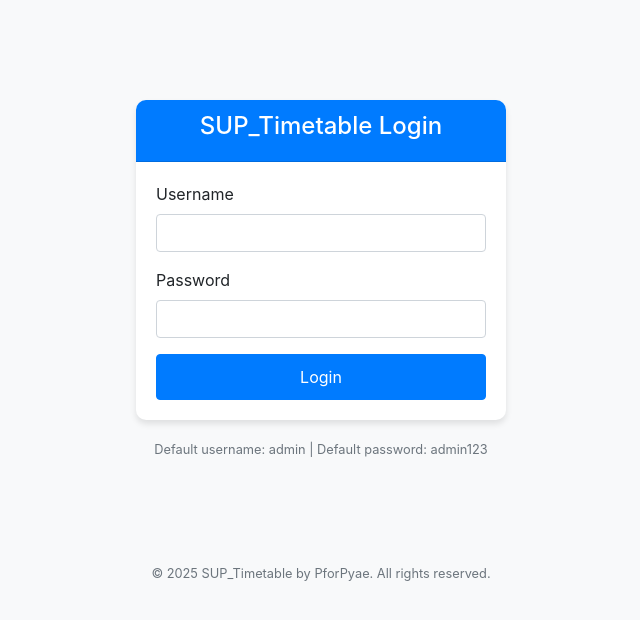
After one commit to PyaeSone-Hein/SUP_Timetable, a PHP site: page /login.php in a window 1280 px wide. The commit adds this page. Shown: the top 620 px of the page, without its empty margins (319-959 px from the left). Run offline with PHP 8.4, Linux system fonts and the light colour scheme.

```diff
--- a/addschedule.php
+++ b/addschedule.php
@@ -1,3 +1,8 @@
+<?php
+include('session_check.php');
+// Add session check to the beginning of this file to protect it
+?>
+
 <!doctype html>
 <html lang="en">
   <head>
--- a/deleteschedule.php
+++ b/deleteschedule.php
@@ -1,3 +1,8 @@
+<?php
+include('session_check.php');
+// Add session check to the beginning of this file to protect it
+?>
+
 <?php
 
 include('connection.php');
--- a/editschedule.php
+++ b/editschedule.php
@@ -1,3 +1,8 @@
+<?php
+include('session_check.php');
+// Add session check to the beginning of this file to protect it
+?>
+
 <?php
 include('connection.php');
 
--- /dev/null
+++ b/login.php
@@ -0,0 +1,103 @@
+<?php
+session_start();
+
+// Define username and password (you should store these securely in a real application)
+$valid_username = "KoKo's";
+$valid_password = password_hash("slapme@Daddy", PASSWORD_DEFAULT); // Pre-hashed password
+
+$error = "";
+
+// Check if the user is already logged in
+if(isset($_SESSION['logged_in']) && $_SESSION['logged_in'] === true) {
+    header("Location: index.php");
+    exit;
+}
+
+// Process login form submission
+if ($_SERVER["REQUEST_METHOD"] == "POST") {
+    $username = $_POST['username'];
+    $password = $_POST['password'];
+
+    // Validate credentials
+    if ($username === $valid_username && password_verify($password, $valid_password)) {
+        // Set session variables
+        $_SESSION['logged_in'] = true;
+        $_SESSION['username'] = $username;
+
+        // Redirect to the main page
+        header("Location: index.php");
+        exit;
+    } else {
+        $error = "Invalid username or password";
+    }
+}
+?>
+
+<!doctype html>
+<html lang="en">
+<head>
+    <meta charset="utf-8">
+    <meta name="viewport" content="width=device-width, initial-scale=1, shrink-to-fit=no">
+    <link rel="stylesheet" href="https://stackpath.bootstrapcdn.com/bootstrap/4.4.1/css/bootstrap.min.css">
+    <title>Login - Timetable Management</title>
+    <style>
+        body {
+            background-color: #f8f9fa;
+        }
+        .login-container {
+            max-width: 400px;
+            margin: 100px auto;
+        }
+        .card {
+            border: none;
+            border-radius: 10px;
+            box-shadow: 0 4px 6px rgba(0, 0, 0, 0.1);
+        }
+        .card-header {
+            border-radius: 10px 10px 0 0 !important;
+        }
+        .btn-login {
+            width: 100%;
+            padding: 10px;
+        }
+    </style>
+</head>
+<body>
+    <div class="container login-container">
+        <div class="card">
+            <div class="card-header bg-primary text-white text-center">
+                <h4>SUP_Timetable Login</h4>
+            </div>
+            <div class="card-body">
+                <?php if(!empty($error)): ?>
+                    <div class="alert alert-danger" role="alert">
+                        <?php echo $error; ?>
+                    </div>
+                <?php endif; ?>
+
+                <form method="POST" action="<?php echo htmlspecialchars($_SERVER["PHP_SELF"]); ?>">
+                    <div class="form-group">
+                        <label for="username">Username</label>
+                        <input type="text" class="form-control" id="username" name="username" required>
+                    </div>
+                    <div class="form-group">
+                        <label for="password">Password</label>
+                        <input type="password" class="form-control" id="password" name="password" required>
+                    </div>
+                    <button type="submit" class="btn btn-primary btn-login">Login</button>
+                </form>
+            </div>
+        </div>
+        <div class="text-center mt-3">
+            <small class="text-muted">Default username: admin | Default password: admin123</small>
+        </div>
+    </div>
+
+    <footer class="text-center mt-4 mb-2">
+        <small class="text-muted">&copy; 2025 SUP_Timetable by PforPyae. All rights reserved.</small>
+    </footer>
+
+    <script src="https://code.jquery.com/jquery-3.4.1.slim.min.js"></script>
+    <script src="https://stackpath.bootstrapcdn.com/bootstrap/4.4.1/js/bootstrap.min.js"></script>
+</body>
+</html>
```
Also changed, not shown: index.php (+20 -1 lines), logout.php (added, +13 -0 lines), session_check.php (added, +9 -0 lines), timetable-view.php (+20 -3 lines).
